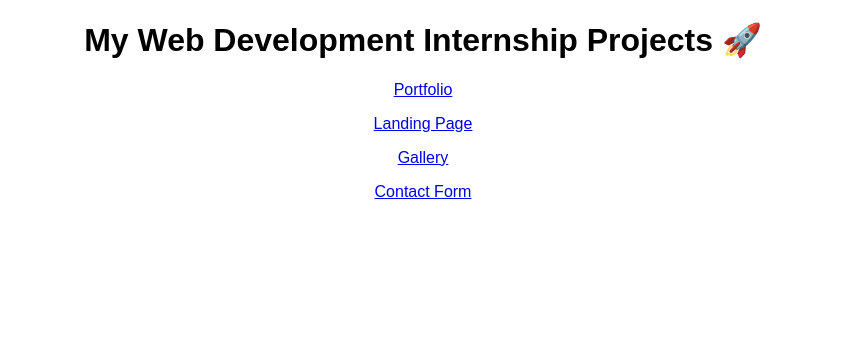
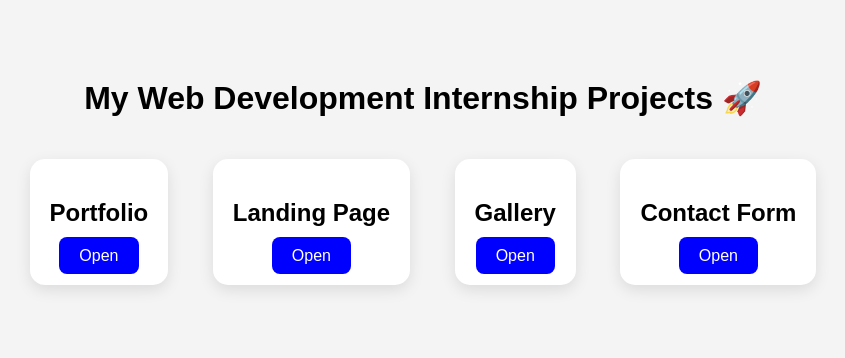
Before and after one commit to kommuvineela73-glitch/vineela-web-projects, a plain HTML site: page index.html in a window 1280 px wide. Shown: the whole page, without its empty margins (217-1062 px from the left). Drawn offline with Linux system fonts and the light colour scheme.

Commit message:
Update index.html

```diff
--- a/index.html
+++ b/index.html
@@ -1,16 +1,59 @@
 <!DOCTYPE html>
 <html>
-<body style="text-align:center;font-family:Arial">
+<head>
+<title>My Internship Projects</title>
+
+<style>
+body{
+font-family:Arial;
+text-align:center;
+padding:50px;
+background:#f4f4f4;
+}
+
+.card{
+display:inline-block;
+padding:20px;
+margin:20px;
+background:white;
+border-radius:15px;
+box-shadow:0 5px 15px rgba(0,0,0,0.1);
+}
+
+a{
+text-decoration:none;
+padding:10px 20px;
+background:blue;
+color:white;
+border-radius:8px;
+}
+</style>
+
+</head>
+
+<body>
 
 <h1>My Web Development Internship Projects 🚀</h1>
 
-<p><a href="web-internship-projects/portfolio/index.html">Portfolio</a></p>
+<div class="card">
+<h2>Portfolio</h2>
+<a href="web-internship-projects/portfolio/index.html">Open</a>
+</div>
 
-<p><a href="web-internship-projects/landing-page/index.html">Landing Page</a></p>
+<div class="card">
+<h2>Landing Page</h2>
+<a href="web-internship-projects/landing-page/index.html">Open</a>
+</div>
 
-<p><a href="web-internship-projects/gallery/index.html">Gallery</a></p>
+<div class="card">
+<h2>Gallery</h2>
+<a href="web-internship-projects/gallery/index.html">Open</a>
+</div>
 
-<p><a href="web-internship-projects/form/index.html">Contact Form</a></p>
+<div class="card">
+<h2>Contact Form</h2>
+<a href="web-internship-projects/form/index.html">Open</a>
+</div>
 
 </body>
 </html>
```
